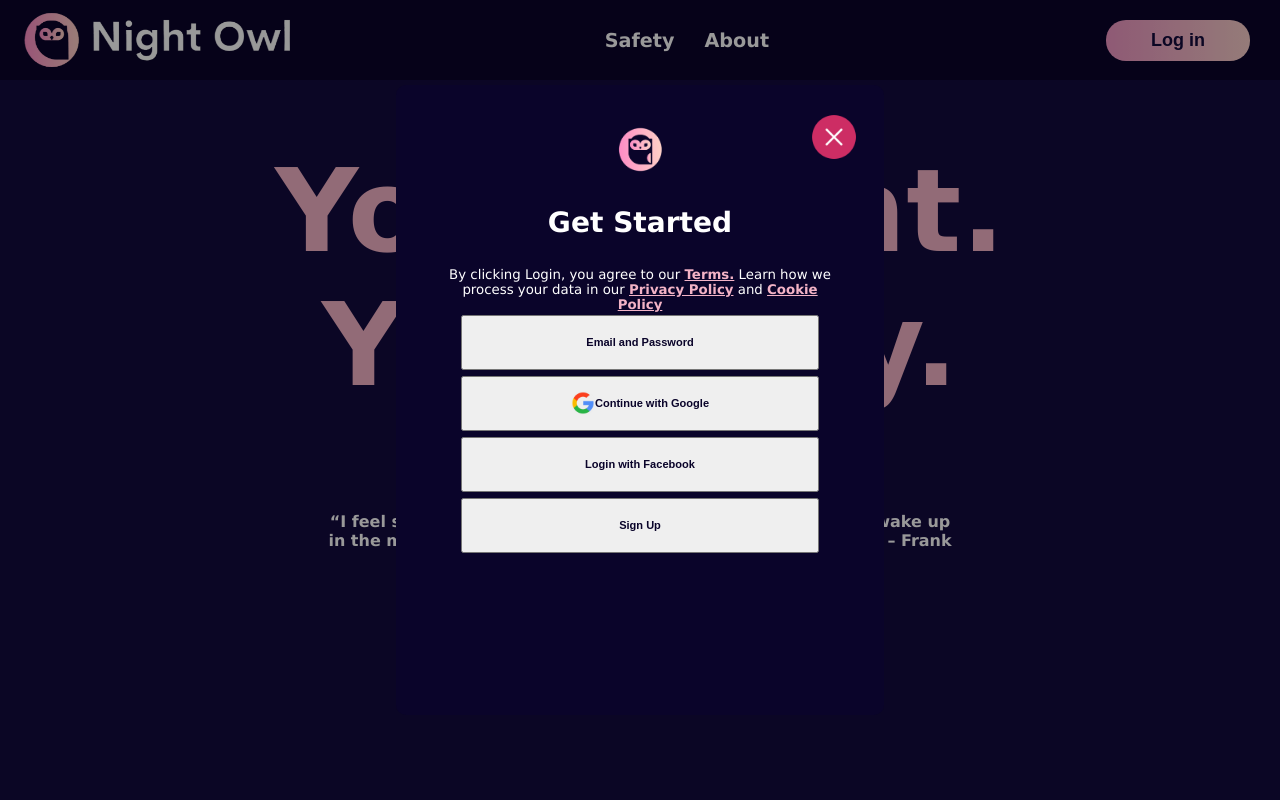
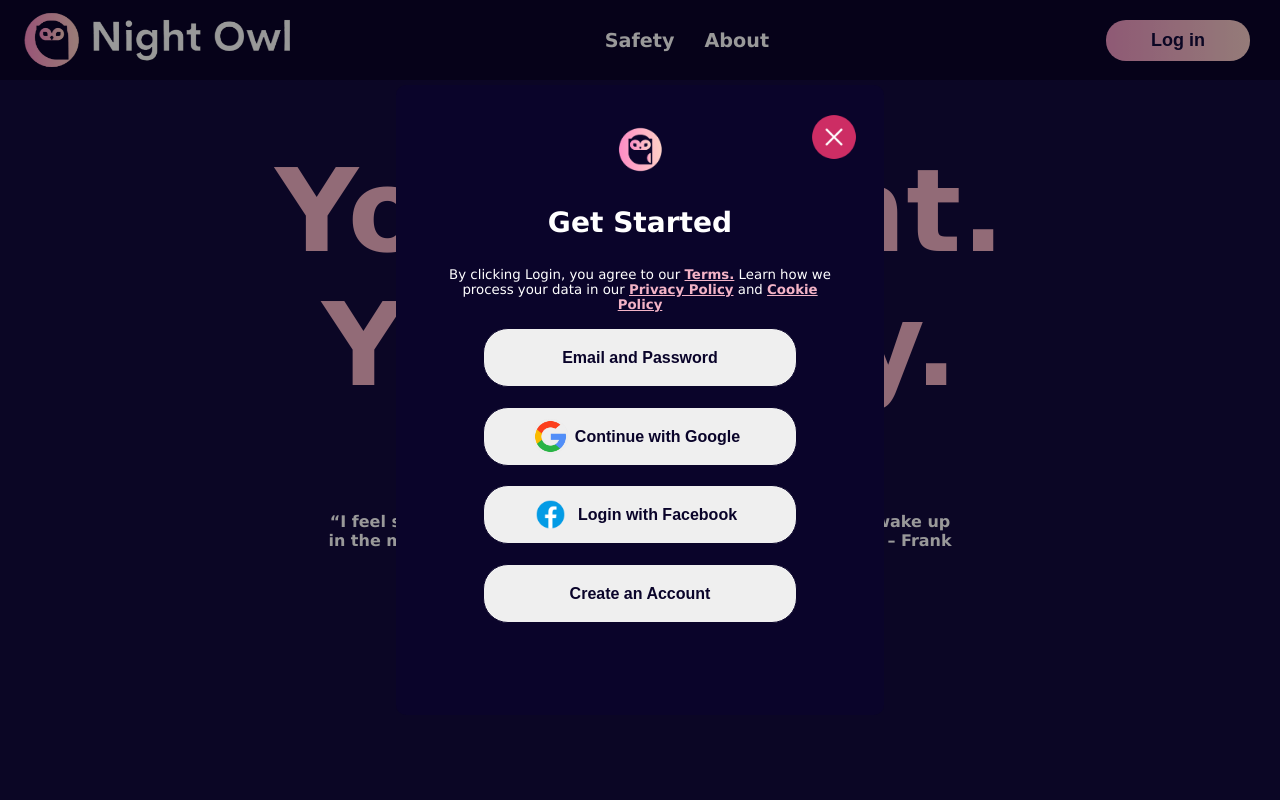
Before and after one commit to EmaleeSoto/night-owl, a React (Create React App) app in the folder front-end/: page / in a window 1280 px wide. Both pictures are taken after a click on the button "Log in". Shown: the top 800 px of the page. Built offline with nearby package versions, Linux system fonts and the light colour scheme; no server answers.

Commit message:
Finished Modal and Login Methods

```diff
--- a/front-end/src/components/auth/LoginMethod.js
+++ b/front-end/src/components/auth/LoginMethod.js
@@ -10,10 +10,10 @@
           className="loginMethod__loginButton__loginLink"
           to={loginOption.includes("Email") ? "/sign-in" : "/sign-up"}
         >
-          {icon && (
-            <img className="loginButton__loginLink__loginIcon" src={icon} />
-          )}
-          <h5>{loginOption}</h5>
+          <div className="loginMethod__loginButton__loginLink__contentWrapper">
+            {icon && <img src={icon} />}
+            <h5>{loginOption}</h5>
+          </div>
         </Link>
       </button>
     </div>
--- a/front-end/src/components/auth/LoginMethod.scss
+++ b/front-end/src/components/auth/LoginMethod.scss
@@ -1,23 +1,45 @@
 @import '../../assets/utils/_colors.scss';
 .loginMethod {
     text-align: center;
+    margin-top: 3%;
+
+
+
+    :hover {
+        background-color: $cherry;
+    }
 
     &__loginButton {
-        width: 80%;
-        margin: 3px auto 3px auto;
+        width: 70%;
+        margin: 3px auto;
+        border: 1px solid $noir;
+        border-radius: 25px;
+        height: 10%;
+
 
         &__loginLink {
-            display: flex;
-            flex-direction: row;
-            justify-content: center;
-            align-items: center;
             width: 100%;
             text-decoration: none;
             color: $noir;
 
-            img {
-                width: 24px;
-                height: auto;
+            &__contentWrapper {
+                display: flex;
+                width: 60%;
+                margin: auto;
+                justify-content: center;
+                flex-direction: row;
+                align-items: center;
+
+                img {
+                    width: 35px;
+                    height: auto;
+                }
+
+                h5 {
+                    min-width: 100%;
+                    font-size: larger;
+                    line-height: 0.1;
+                }
             }
         }
 
--- a/front-end/src/components/auth/LoginModal.js
+++ b/front-end/src/components/auth/LoginModal.js
@@ -62,8 +62,12 @@
           <LoginMethod
             closeModal={closeModal}
             loginOption={"Login with Facebook"}
+            icon={require("../../assets/logos/facebook.png")}
           />
-          <LoginMethod closeModal={closeModal} loginOption={"Sign Up"} />
+          <LoginMethod
+            closeModal={closeModal}
+            loginOption={"Create an Account"}
+          />
         </div>
       </div>
     </div>
```
